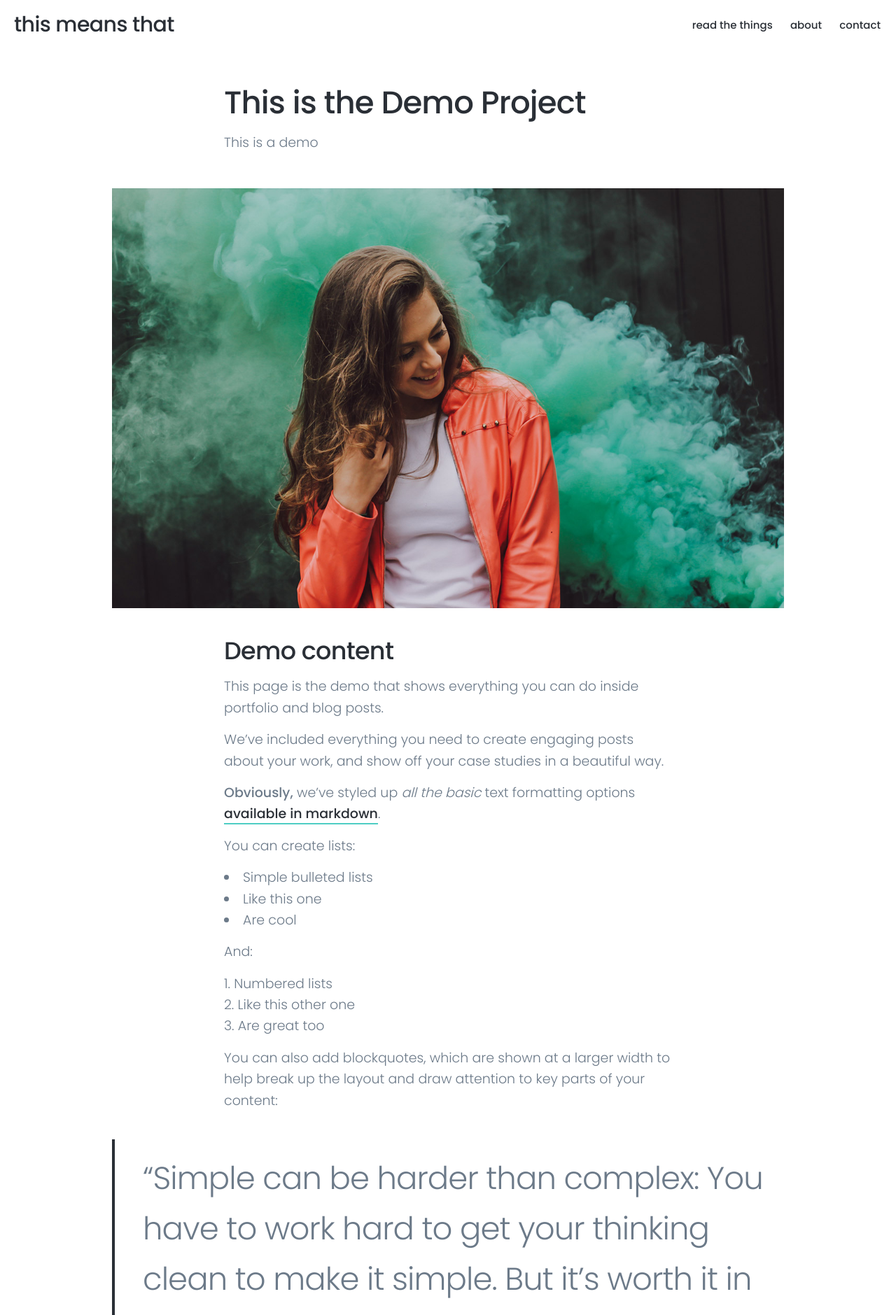
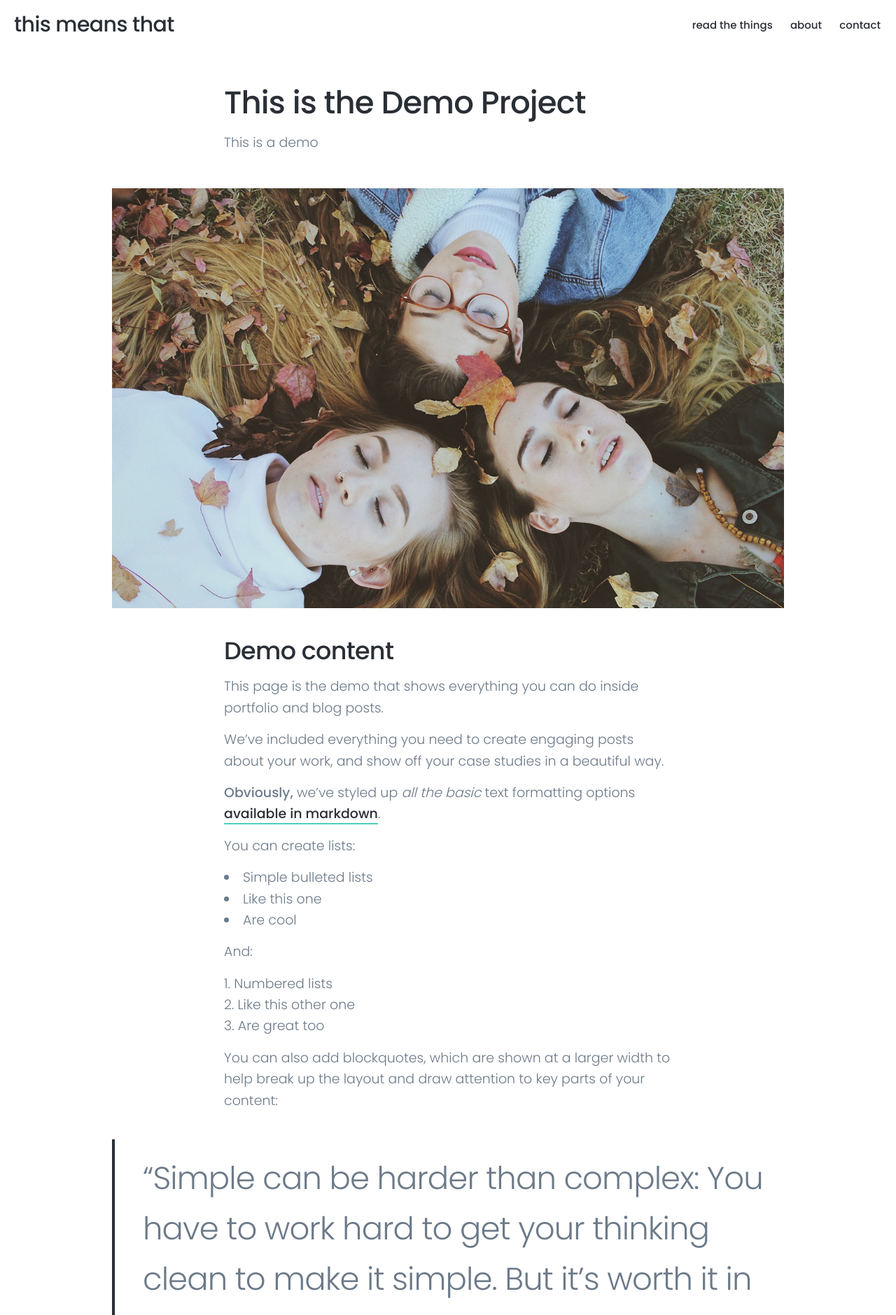
Before and after one commit to thismeansthat/thismeansthat.github.io, a Jekyll site: the page built from _projects/2018-06-30-demo-project.md, in a window 1280 px wide. Shown: the top 1879 px of the page at 70% size. Built offline with Jekyll 4.4.1, drawn with Linux system fonts in a browser that asks for light colours; nearby versions of some CDN libraries.

Commit message:
Testing demo page

```diff
--- a/_projects/2018-06-30-demo-project.md
+++ b/_projects/2018-06-30-demo-project.md
@@ -6,7 +6,7 @@ description: Board is a stylish full-width masonry grid theme. Made for designer
 featured_image: '/images/demo/square-05.jpg'
 ---
 
-![](/images/demo/landscape-01.jpg)
+![](/images/demo/landscape-02.jpg)
 
 ## Demo content
 
```
Also changed, not shown: 2 other files.
